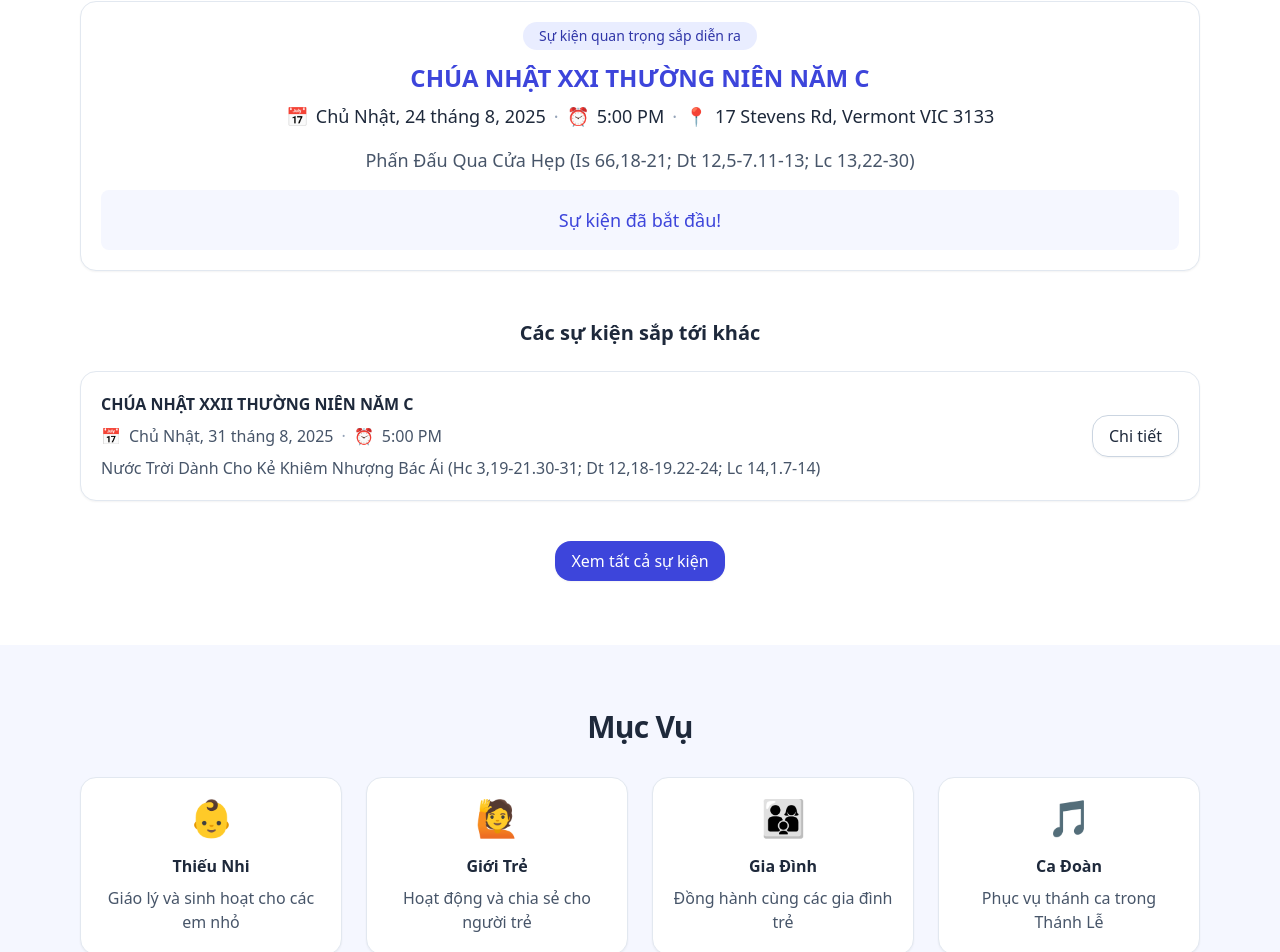
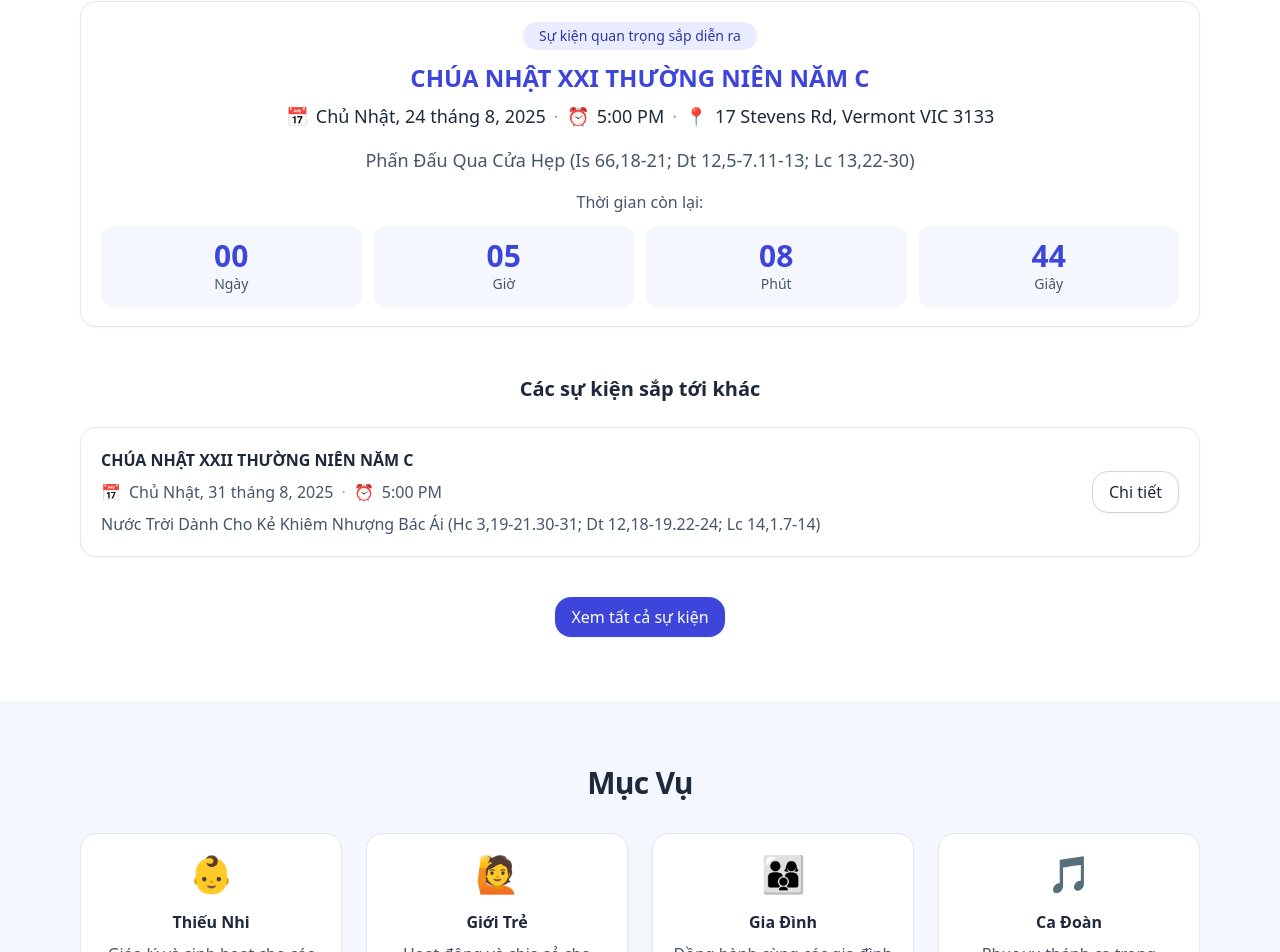
Before and after one commit to wilsonnguyen257/wilsonnguyen257.github.io, a React (Vite) app: page / in a window 1280 px wide. Shown: the part 1468-2420 px from the top of the page. Built offline with nearby package versions, Linux system fonts and the light colour scheme.

Commit message:
fix languages and event countdown

```diff
--- a/src/components/EventCountdown.tsx
+++ b/src/components/EventCountdown.tsx
@@ -1,4 +1,5 @@
 import { useState, useEffect } from 'react';
+import { useLanguage } from '../contexts/LanguageContext';
 
 type CountdownProps = {
   eventDate: string;
@@ -6,6 +7,7 @@ type CountdownProps = {
 };
 
 export default function EventCountdown({ eventDate, eventTime }: CountdownProps) {
+  const { language } = useLanguage();
   const [timeLeft, setTimeLeft] = useState({
     days: 0,
     hours: 0,
@@ -41,10 +43,10 @@ export default function EventCountdown({ eventDate, eventTime }: CountdownProps)
   }, [eventDate, eventTime]);
 
   const timeBlocks = [
-    { label: 'Ngày', value: timeLeft.days },
-    { label: 'Giờ', value: timeLeft.hours },
-    { label: 'Phút', value: timeLeft.minutes },
-    { label: 'Giây', value: timeLeft.seconds }
+    { label: language === 'en' ? 'Days' : 'Ngày', value: timeLeft.days },
+    { label: language === 'en' ? 'Hours' : 'Giờ', value: timeLeft.hours },
+    { label: language === 'en' ? 'Minutes' : 'Phút', value: timeLeft.minutes },
+    { label: language === 'en' ? 'Seconds' : 'Giây', value: timeLeft.seconds }
   ];
 
   const allZeros = Object.values(timeLeft).every(value => value === 0);
@@ -54,7 +56,7 @@ export default function EventCountdown({ eventDate, eventTime }: CountdownProps)
       <div className="mt-4 text-center">
         <div className="bg-brand-50 rounded-lg p-4 dark:bg-slate-800">
           <p className="text-lg text-brand-600 dark:text-brand-400">
-            Sự kiện đã bắt đầu!
+            {language === 'en' ? 'The event has started!' : 'Sự kiện đã bắt đầu!'}
           </p>
         </div>
       </div>
@@ -63,7 +65,7 @@ export default function EventCountdown({ eventDate, eventTime }: CountdownProps)
 
   return (
     <div className="mt-4">
-      <p className="text-center mb-3 p-muted">Thời gian còn lại:</p>
+      <p className="text-center mb-3 p-muted">{language === 'en' ? 'Time remaining:' : 'Thời gian còn lại:'}</p>
       <div className="grid grid-cols-2 md:grid-cols-4 gap-3">
         {timeBlocks.map(({ label, value }) => (
           <div key={label} className="text-center">
--- a/src/pages/Home.tsx
+++ b/src/pages/Home.tsx
@@ -24,7 +24,37 @@ function getReflections(): Reflection[] {
 
 export default function Home() {
   const { t, language } = useLanguage();
-  const upcomingEvents = Array.isArray(EVENTS) ? EVENTS.slice(0, 3) : [];
+  // Helpers to parse/compare dates
+  const parseEventStart = (dateISO: string, timeStr: string) => {
+    // timeStr like '5:00 PM' or '10:30 AM'
+    const match = timeStr.match(/^(\d{1,2}):(\d{2})\s*(AM|PM)$/i);
+    let hours = 0, minutes = 0;
+    if (match) {
+      hours = parseInt(match[1], 10);
+      minutes = parseInt(match[2], 10);
+      const meridiem = match[3].toUpperCase();
+      if (meridiem === 'PM' && hours !== 12) hours += 12;
+      if (meridiem === 'AM' && hours === 12) hours = 0;
+    }
+    const d = new Date(dateISO);
+    d.setHours(hours, minutes, 0, 0);
+    return d;
+  };
+
+  const endOfEventDay = (dateISO: string) => {
+    const d = new Date(dateISO);
+    d.setHours(23, 59, 59, 999);
+    return d;
+  };
+
+  // Sort events by date ascending to be safe
+  const sortedEvents = [...EVENTS].sort((a, b) => new Date(a.date).getTime() - new Date(b.date).getTime());
+  const now = new Date();
+
+  // Find index of the current event: first event whose day hasn't ended yet
+  const currentIndex = sortedEvents.findIndex(ev => now.getTime() <= endOfEventDay(ev.date).getTime());
+  const startIndex = currentIndex === -1 ? sortedEvents.length : currentIndex;
+  const upcomingEvents = sortedEvents.slice(startIndex, startIndex + 3);
   const [latestReflections, setLatestReflections] = useState<Reflection[]>([]);
 
   useEffect(() => {
@@ -164,7 +194,7 @@ export default function Home() {
                 )}
                 <EventCountdown
                   eventDate={upcomingEvents[0].date}
-                  eventTime={upcomingEvents[0].time.replace(' PM', ':00')}
+                  eventTime={`${String(parseEventStart(upcomingEvents[0].date, upcomingEvents[0].time).getHours()).padStart(2, '0')}:${String(parseEventStart(upcomingEvents[0].date, upcomingEvents[0].time).getMinutes()).padStart(2, '0')}`}
                 />
               </div>
             </div>
```
